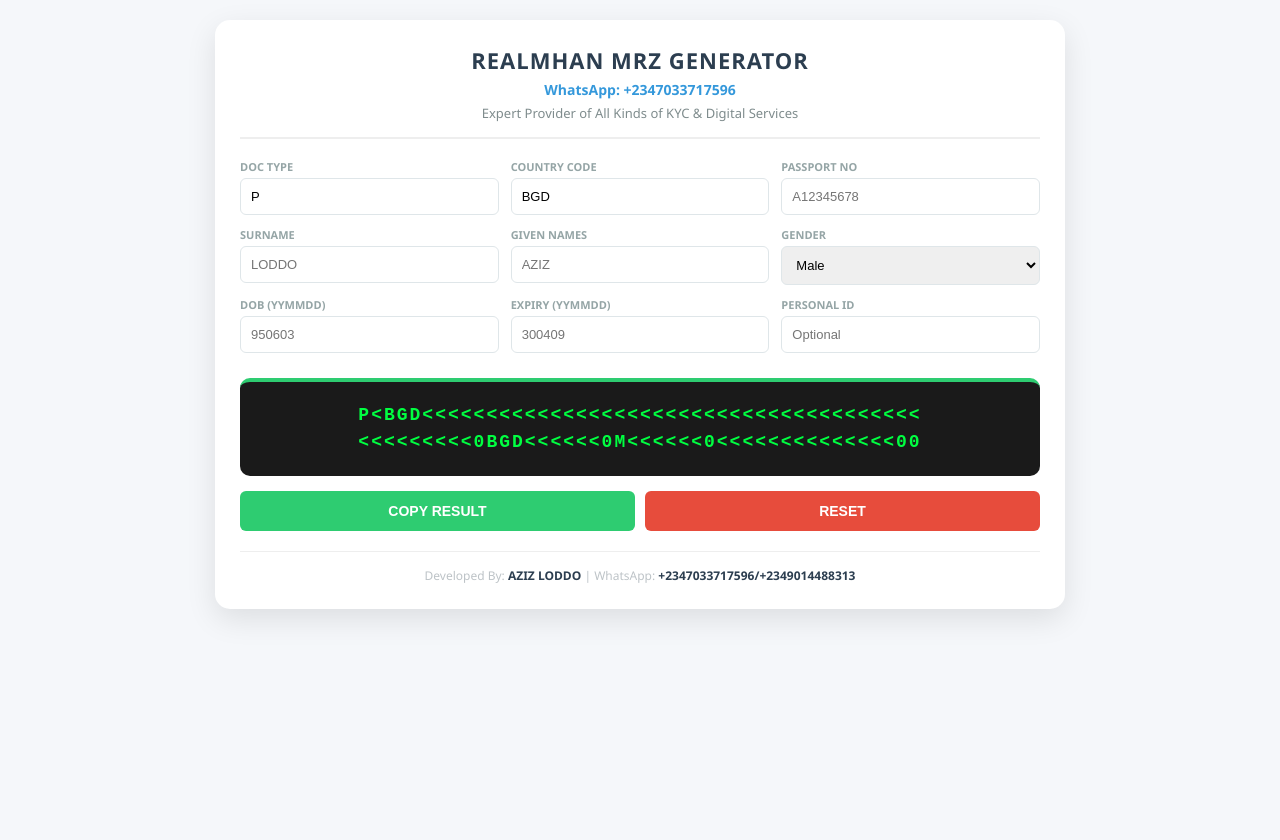
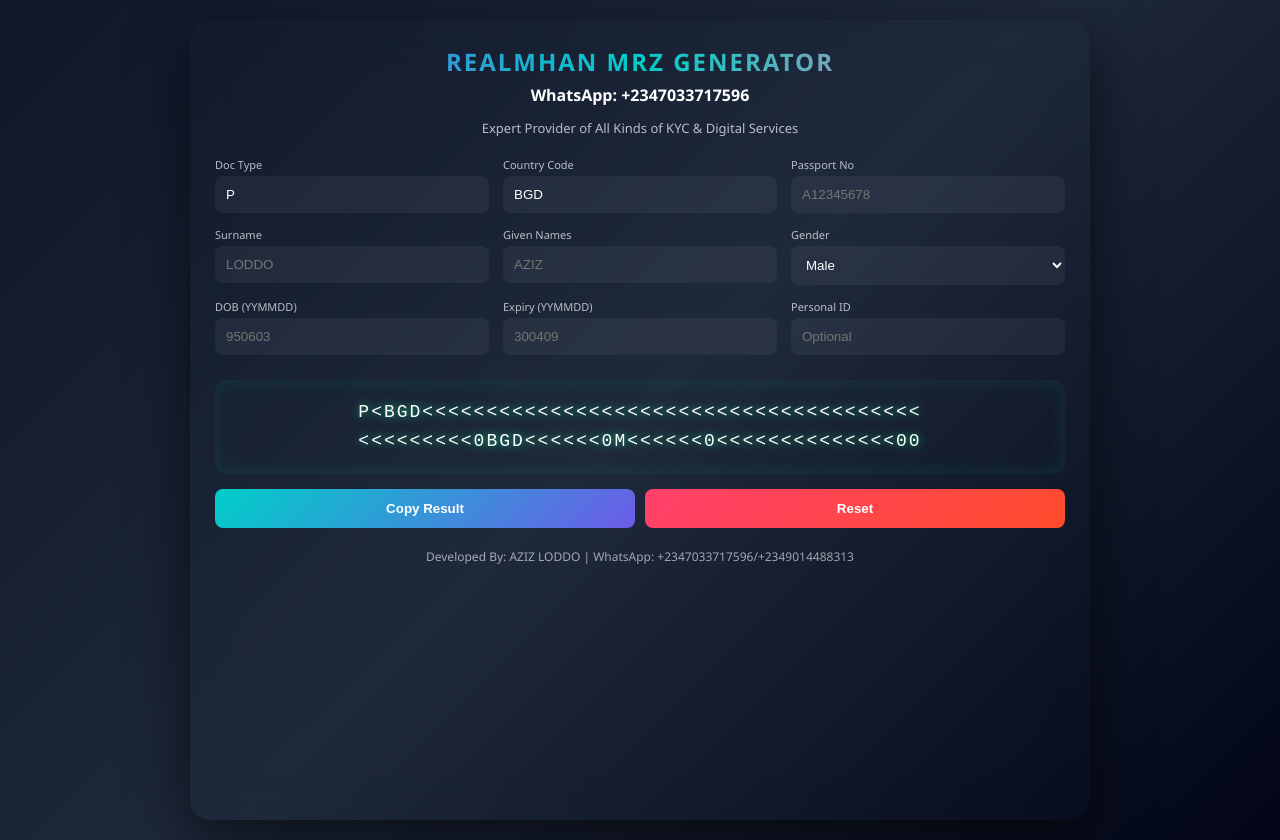
Before and after one commit to Loddo0252/Real2, a plain HTML site: page index.html in a window 1280 px wide. Before the commit the page ends 800 px from the top, so only its background shows below. Drawn offline with Linux system fonts and the light colour scheme.

Commit message:
Update index.html

```diff
--- a/index.html
+++ b/index.html
@@ -5,45 +5,172 @@
     <meta name="viewport" content="width=device-width, initial-scale=1.0">
     <title>RealMhan MRZ Generator</title>
     <style>
-        :root {
-            --primary: #3498db;
-            --secondary: #2ecc71;
-            --dark: #2c3e50;
-            --bg: #f5f7fa;
-            --mrz-bg: #1a1a1a;
-            --mrz-color: #00ff41;
-        }
-        body { font-family: 'Segoe UI', Arial, sans-serif; background: var(--bg); display: flex; justify-content: center; padding: 20px; margin: 0; }
-        .container { background: #fff; padding: 25px; border-radius: 15px; box-shadow: 0 10px 30px rgba(0,0,0,0.1); width: 100%; max-width: 800px; }
+        ::root {
+    --primary: #6c5ce7;
+    --secondary: #00cec9;
+    --accent: #fd79a8;
+    --dark: #0f172a;
+    --glass: rgba(255, 255, 255, 0.08);
+    --border: rgba(255, 255, 255, 0.15);
+    --mrz-bg: #020617;
+    --mrz-color: #00ff9f;
+}
 
-        .header { text-align: center; border-bottom: 2px solid #eee; margin-bottom: 20px; padding-bottom: 10px; }
-        .header h2 { margin: 0; color: var(--dark); font-size: 22px; letter-spacing: 1px; }
-        .header .whatsapp { color: var(--primary); font-weight: bold; margin: 5px 0; font-size: 14px; }
-        .header p { margin: 5px 0; color: #7f8c8d; font-size: 13px; font-weight: 500; }
+/* Background */
+body {
+    font-family: 'Segoe UI', Arial, sans-serif;
+    margin: 0;
+    padding: 20px;
+    display: flex;
+    justify-content: center;
+    min-height: 100vh;
+    background: linear-gradient(135deg, #0f172a, #1e293b, #020617);
+    color: #fff;
+}
 
-        .grid { display: grid; grid-template-columns: repeat(3, 1fr); gap: 12px; }
-        .input-group { display: flex; flex-direction: column; }
-        label { font-size: 11px; font-weight: bold; color: #95a5a6; margin-bottom: 4px; text-transform: uppercase; }
-        input, select { padding: 10px; border: 1px solid #dfe6e9; border-radius: 6px; font-size: 13px; outline: none; transition: 0.3s; }
-        input:focus { border-color: var(--primary); box-shadow: 0 0 8px rgba(52,152,219,0.2); }
+/* Glass Container */
+.container {
+    backdrop-filter: blur(20px);
+    background: var(--glass);
+    border: 1px solid var(--border);
+    padding: 25px;
+    border-radius: 20px;
+    width: 100%;
+    max-width: 850px;
+    box-shadow: 0 20px 60px rgba(0,0,0,0.6);
+}
 
-        .output-container { margin-top: 25px; background: var(--mrz-bg); padding: 20px; border-radius: 10px; border-top: 4px solid var(--secondary); }
-        .output-box { color: var(--mrz-color); font-family: 'Courier New', monospace; font-size: 18px; font-weight: bold; letter-spacing: 2px; line-height: 1.5; text-align: center; white-space: pre; overflow-x: auto; }
+/* Header */
+.header {
+    text-align: center;
+    margin-bottom: 20px;
+}
 
-        .actions { display: flex; gap: 10px; margin-top: 15px; }
-        .btn { flex: 1; padding: 12px; border: none; border-radius: 6px; cursor: pointer; font-weight: bold; font-size: 14px; transition: 0.3s; color: #fff; text-transform: uppercase; }
-        .copy-btn { background: var(--secondary); }
-        .copy-btn:hover { background: #27ae60; }
-        .reset-btn { background: #e74c3c; }
-        .reset-btn:hover { background: #c0392b; }
+.header h2 {
+    margin: 0;
+    font-size: 24px;
+    letter-spacing: 2px;
+    background: linear-gradient(90deg, #6c5ce7, #00cec9, #fd79a8);
+    -webkit-background-clip: text;
+    -webkit-text-fill-color: transparent;
+}
 
-        .footer { text-align: center; margin-top: 20px; font-size: 12px; color: #bdc3c7; border-top: 1px solid #eee; padding-top: 15px; }
-        .footer span { color: var(--dark); font-weight: bold; }
+.header .whatsapp {
+    color: var(--secondary);
+    font-weight: bold;
+    margin-top: 6px;
+}
 
-        @media (max-width: 600px) {
-            .grid { grid-template-columns: 1fr 1fr; }
-            .output-box { font-size: 14px; }
-        }
+.header p {
+    font-size: 13px;
+    opacity: 0.7;
+}
+
+/* Inputs Grid */
+.grid {
+    display: grid;
+    grid-template-columns: repeat(3, 1fr);
+    gap: 14px;
+}
+
+.input-group {
+    display: flex;
+    flex-direction: column;
+}
+
+label {
+    font-size: 11px;
+    margin-bottom: 4px;
+    opacity: 0.7;
+}
+
+/* Inputs */
+input, select {
+    padding: 11px;
+    border-radius: 8px;
+    border: 1px solid var(--border);
+    background: rgba(255,255,255,0.05);
+    color: #fff;
+    outline: none;
+    transition: 0.3s;
+}
+
+/* Glow effect */
+input:focus, select:focus {
+    border-color: var(--secondary);
+    box-shadow: 0 0 12px rgba(0, 206, 201, 0.5);
+    transform: scale(1.02);
+}
+
+/* MRZ Output */
+.output-container {
+    margin-top: 25px;
+    padding: 18px;
+    border-radius: 12px;
+    background: var(--mrz-bg);
+    border: 1px solid var(--border);
+    box-shadow: inset 0 0 20px rgba(0,255,159,0.1);
+}
+
+.output-box {
+    color: var(--mrz-color);
+    font-family: 'Courier New', monospace;
+    font-size: 18px;
+    text-align: center;
+    letter-spacing: 2px;
+    line-height: 1.6;
+    text-shadow: 0 0 8px rgba(0,255,159,0.7);
+}
+
+/* Buttons */
+.actions {
+    display: flex;
+    gap: 10px;
+    margin-top: 15px;
+}
+
+.btn {
+    flex: 1;
+    padding: 12px;
+    border-radius: 8px;
+    border: none;
+    cursor: pointer;
+    font-weight: bold;
+    color: white;
+    transition: 0.3s;
+}
+
+/* Gradient buttons */
+.copy-btn {
+    background: linear-gradient(135deg, #00cec9, #6c5ce7);
+}
+
+.reset-btn {
+    background: linear-gradient(135deg, #ff416c, #ff4b2b);
+}
+
+.btn:hover {
+    transform: translateY(-3px);
+    box-shadow: 0 10px 25px rgba(0,0,0,0.4);
+}
+
+/* Footer */
+.footer {
+    text-align: center;
+    margin-top: 20px;
+    font-size: 12px;
+    opacity: 0.6;
+}
+
+/* Mobile */
+@media (max-width: 600px) {
+    .grid {
+        grid-template-columns: 1fr 1fr;
+    }
+    .output-box {
+        font-size: 14px;
+
+}
     </style>
 </head>
 <body>
```
